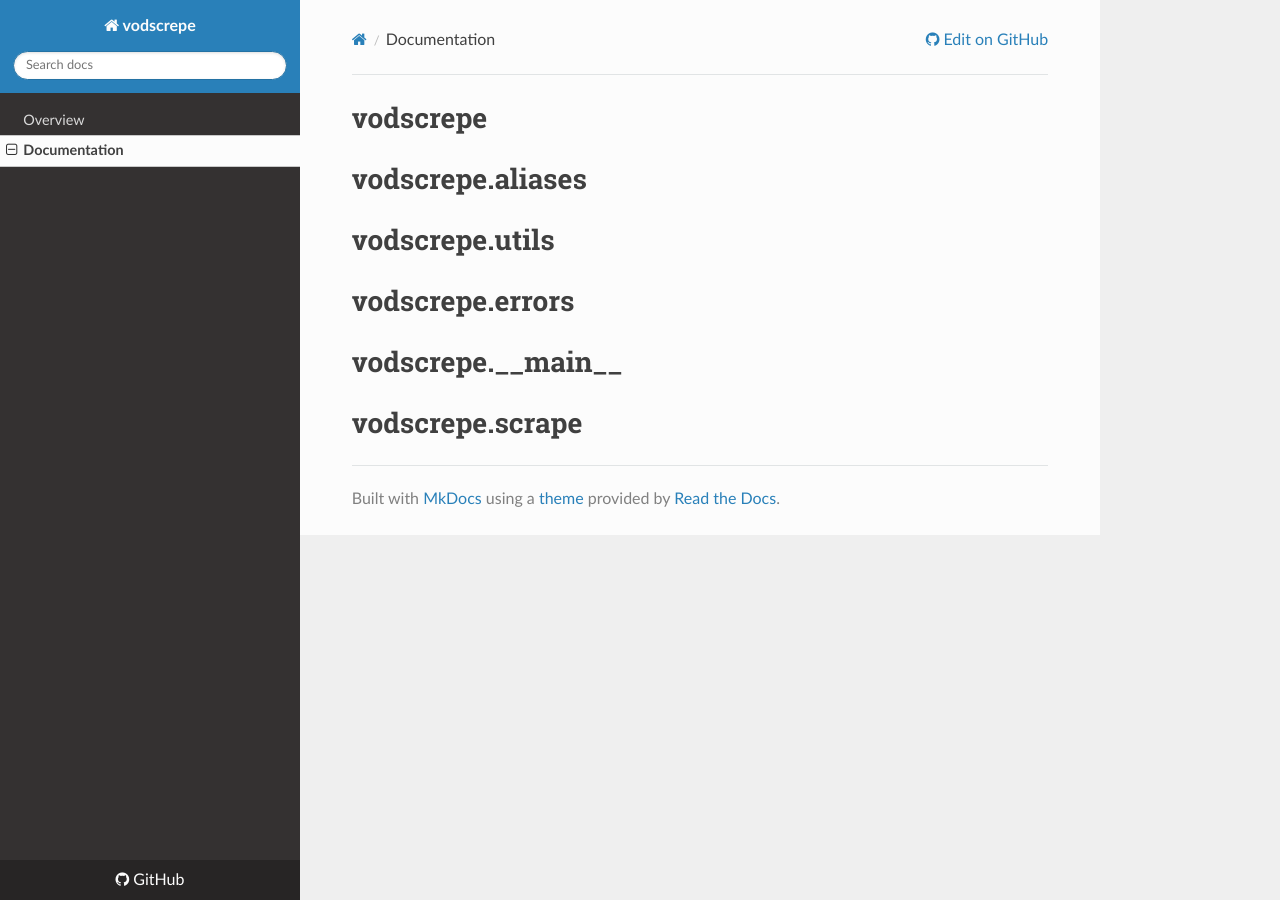
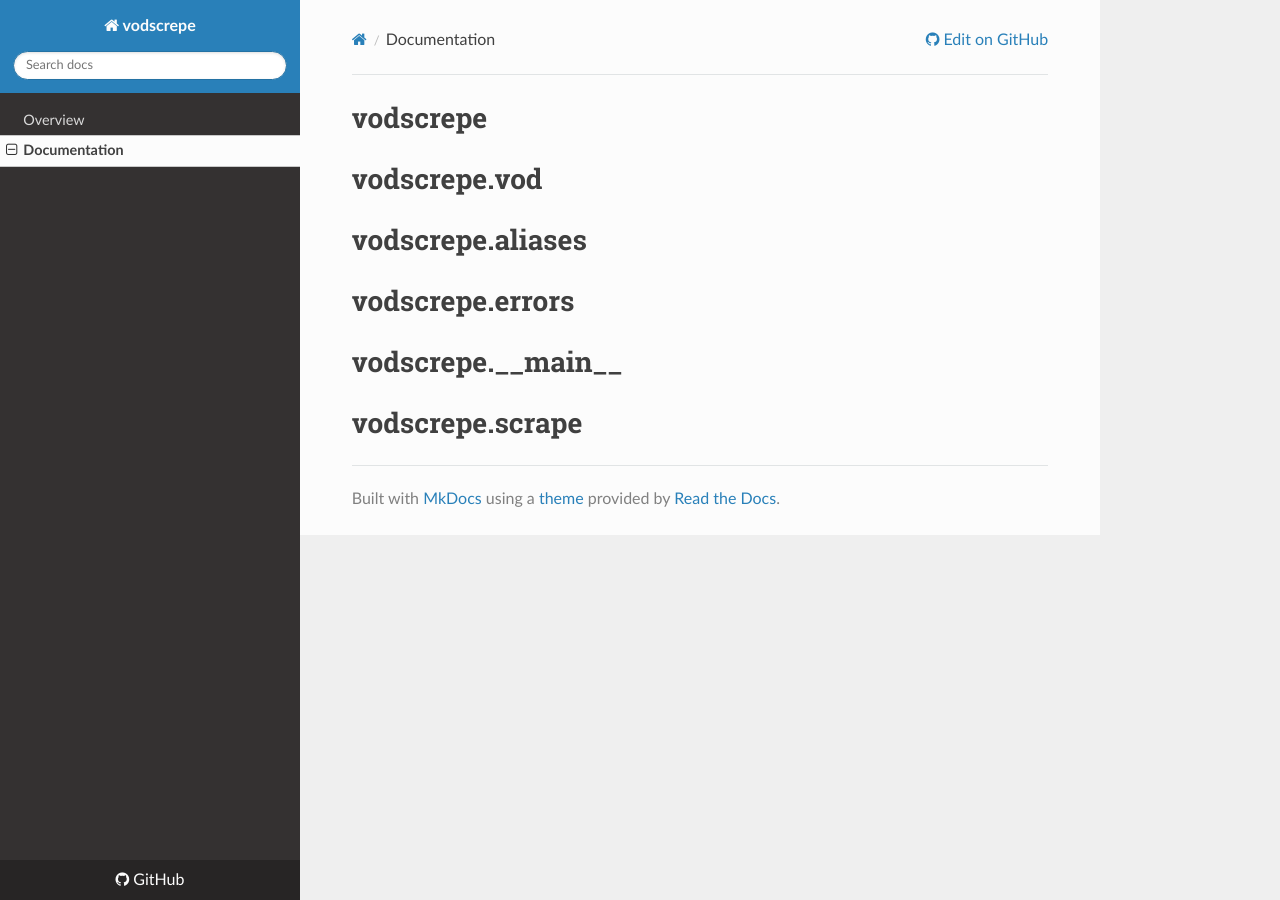
Before and after one commit to dawsonbooth/vodscrepe, an MkDocs documentation site: the page built from docs/documentation.md, in a window 1280 px wide. Built offline with MkDocs 1.6.1, drawn with Linux system fonts in a browser that asks for light colours; nearby versions of some CDN libraries.

Commit message:
Update docs

```diff
--- a/docs/documentation.md
+++ b/docs/documentation.md
@@ -1,11 +1,11 @@
 <a name="vodscrepe"></a>
 # vodscrepe
 
+<a name="vodscrepe.vod"></a>
+# vodscrepe.vod
+
 <a name="vodscrepe.aliases"></a>
 # vodscrepe.aliases
-
-<a name="vodscrepe.utils"></a>
-# vodscrepe.utils
 
 <a name="vodscrepe.errors"></a>
 # vodscrepe.errors
```
